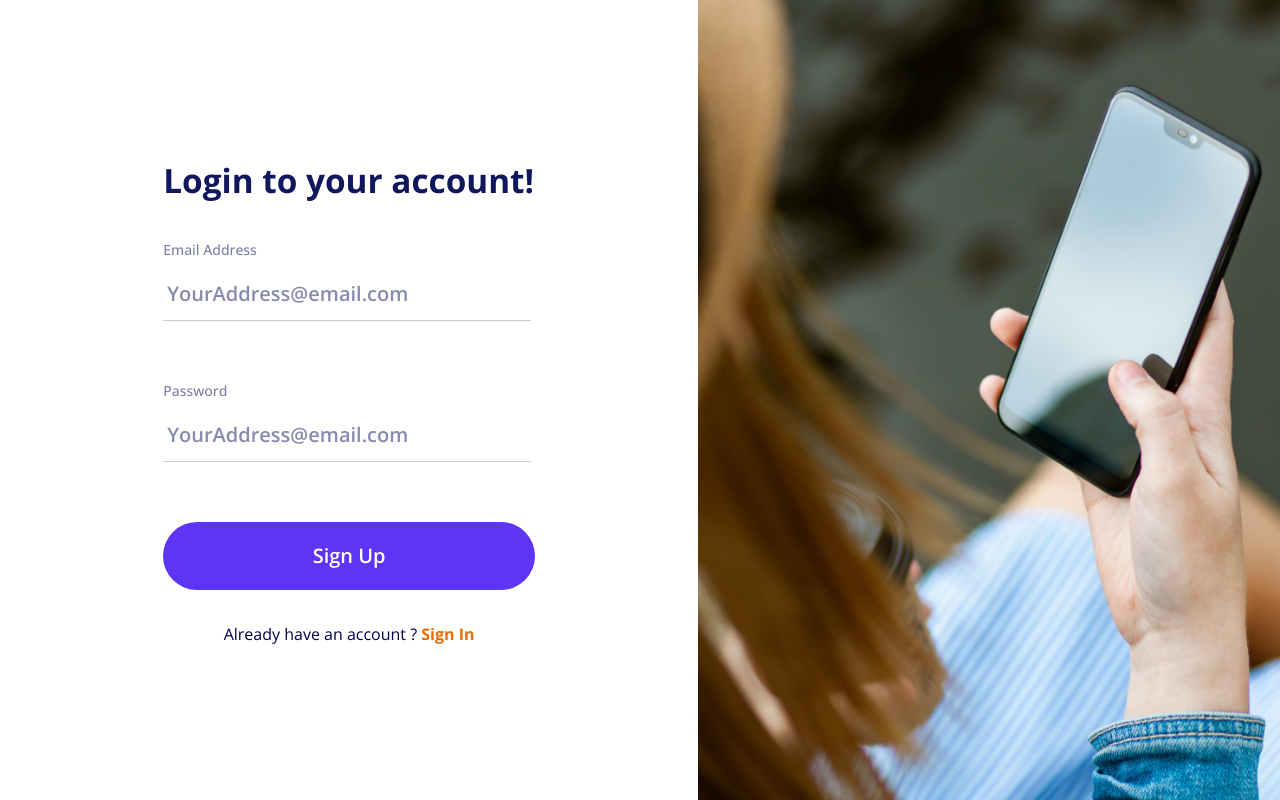
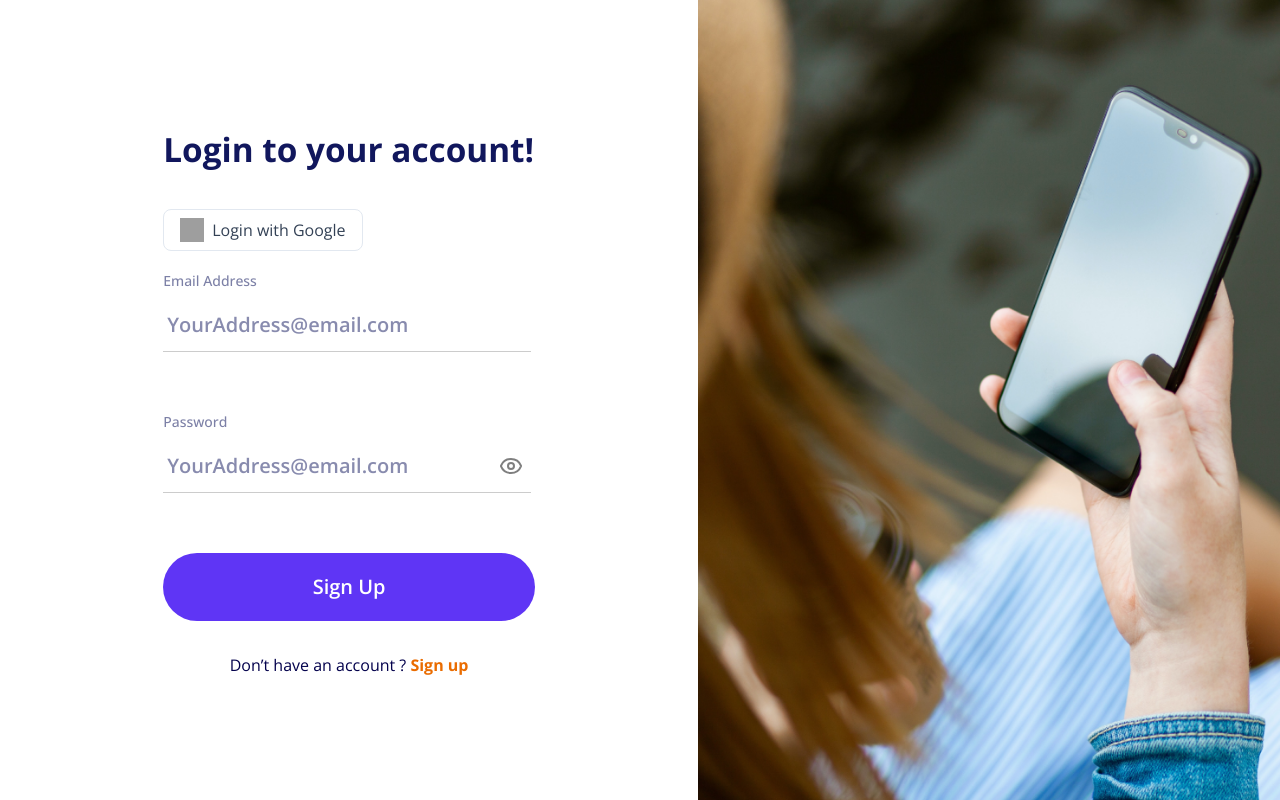
Before and after one commit to naimak659/chat-app, a React (Vite) app: page /login in a window 1280 px wide. Built offline with nearby package versions, Linux system fonts and the light colour scheme; no server answers; grey boxes are pictures that could not be loaded.

Commit message:
login page ui 2 done

```diff
--- a/src/components/Login/LoginLeft.jsx
+++ b/src/components/Login/LoginLeft.jsx
@@ -2,13 +2,19 @@ import React, { useState } from "react";
 
 import { HashLoader } from "react-spinners";
 import { emailValidation } from "../../Utils/validation";
+import { getAuth, signInWithEmailAndPassword } from "firebase/auth";
+import { ErrorToast, SuccesfullToast } from "../../Utils/toast";
+import { LuEye, LuEyeOff } from "react-icons/lu";
+import { Link } from "react-router-dom";
 
 function LoginLeft() {
   const [userInfo, setUserInfo] = useState({
     email: "",
     password: "",
   });
-  const [err, serErr] = useState({
+  const [eyeOpen, setEyeOpen] = useState(false);
+  // error handling using object state
+  const [err, setErr] = useState({
     emailError: "",
     passwordError: "",
   });
@@ -16,13 +22,19 @@ function LoginLeft() {
   const [passwordError, setPasswordError] = useState("");
   const [loading, setLoading] = useState(false);
 
+  const auth = getAuth();
+
   // todo: handle the input chage and set the state
   const handleOnChange = (e) => {
     setUserInfo({
       ...userInfo,
       [e.target.id]: e.target.value,
     });
-    console.log(userInfo);
+  };
+
+  const showPassword = (e) => {
+    e.preventDefault();
+    setEyeOpen((eye) => !eye);
   };
 
   // todo: prevent the defult behevior of form.
@@ -30,19 +42,34 @@ function LoginLeft() {
     e.preventDefault();
 
     if (!email) {
-      setErr({
-        ...userInfo,
-        [e.target.id]: e.target.value,
-      });
       setEmailError("Email required");
-    } else if (!emailValidation(email)) {
+    } else if (emailValidation(email)) {
       setEmailError("Email is not valid");
     } else if (!password) {
       setEmailError("");
       setPasswordError("Password required");
     } else {
       setPasswordError("");
-      // setLoading(true);
+      setLoading(true);
+      signInWithEmailAndPassword(auth, userInfo.email, userInfo.password)
+        .then((userCredential) => {
+          const user = userCredential.user;
+          SuccesfullToast("logged in");
+          console.log(user);
+        })
+        .catch((err) => {
+          const errorCode = err.code;
+          const errorMessage = err.message;
+          ErrorToast(errorCode);
+          console.log(errorCode);
+          console.log(errorMessage);
+          ErrorToast(errorMessage);
+        })
+        .finally(() => {
+          setLoading(false);
+          setEmailError("");
+          setPasswordError("");
+        });
     }
   };
   return (
@@ -56,6 +83,17 @@ function LoginLeft() {
           </div>
 
           <form action="">
+            <div class="flex mb-5">
+              <button class="px-4 py-2 border flex gap-2 border-slate-200  rounded-lg text-slate-700  hover:border-slate-400 hover:text-slate-900  hover:shadow transition duration-150">
+                <img
+                  class="w-6 h-6"
+                  src="https://www.svgrepo.com/show/475656/google-color.svg"
+                  loading="lazy"
+                  alt="google logo"
+                />
+                <span>Login with Google</span>
+              </button>
+            </div>
             <div className="flex flex-col gap-12">
               <div className="flex flex-col gap-2">
                 <label
@@ -82,13 +120,22 @@ function LoginLeft() {
                 >
                   Password
                 </label>
+                <div className="relative">
                   <input
                     className="py-3 focus-within:outline-none border-b-[1px] border-cs-gray/20 w-[368px] px-1 font-semibold text-xl text-cs-blue placeholder:text-cs-blue/50"
-                  type="password"
+                    type={eyeOpen ? "text" : "password"}
                     id="password"
                     onChange={handleOnChange}
                     placeholder="YourAddress@email.com"
                   />
+                  <button
+                    className="text-2xl text-cs-gray/50 absolute right-3 top-1/2 -translate-y-1/2"
+                    onClick={(e) => showPassword(e)}
+                  >
+                    {eyeOpen ? <LuEyeOff /> : <LuEye />}
+                  </button>
+                </div>
+
                 <p className="text-warning font-medium text-sm mt-1 font-openSans">
                   {passwordError}
                 </p>
@@ -103,12 +150,15 @@ function LoginLeft() {
                 {loading ? <HashLoader color="#fff" size={36} /> : "Sign Up"}
               </button>
 
-              <p className="text-cs-deepBlue font-openSans ">
-                Already have an account ?{"  "}
+              <Link
+                to="/registration"
+                className="text-cs-deepBlue font-openSans "
+              >
+                Don’t have an account ?{"  "}
                 <span className="text-warning font-bold  text-center cursor-pointer">
-                  Sign In
+                  Sign up
                 </span>
-              </p>
+              </Link>
             </div>
           </form>
         </div>
--- a/src/components/Register/RegisterLeft.jsx
+++ b/src/components/Register/RegisterLeft.jsx
@@ -11,6 +11,7 @@ import {
 import appDB from "../../FirebaseConfig/FireBaseDBConnection";
 
 import { HashLoader } from "react-spinners";
+import { Link } from "react-router-dom";
 
 function RegisterLeft() {
   const [email, setEmail] = useState("");
@@ -153,12 +154,12 @@ function RegisterLeft() {
                 {loading ? <HashLoader color="#fff" size={36} /> : "Sign Up"}
               </button>
 
-              <p className="text-cs-deepBlue font-openSans ">
+              <Link to="/login" className="text-cs-deepBlue font-openSans ">
                 Already have an account ?{"  "}
                 <span className="text-warning font-bold  text-center cursor-pointer">
                   Sign In
                 </span>
-              </p>
+              </Link>
             </div>
           </form>
         </div>
```
Lines whose indentation alone changed are shown as unchanged.
